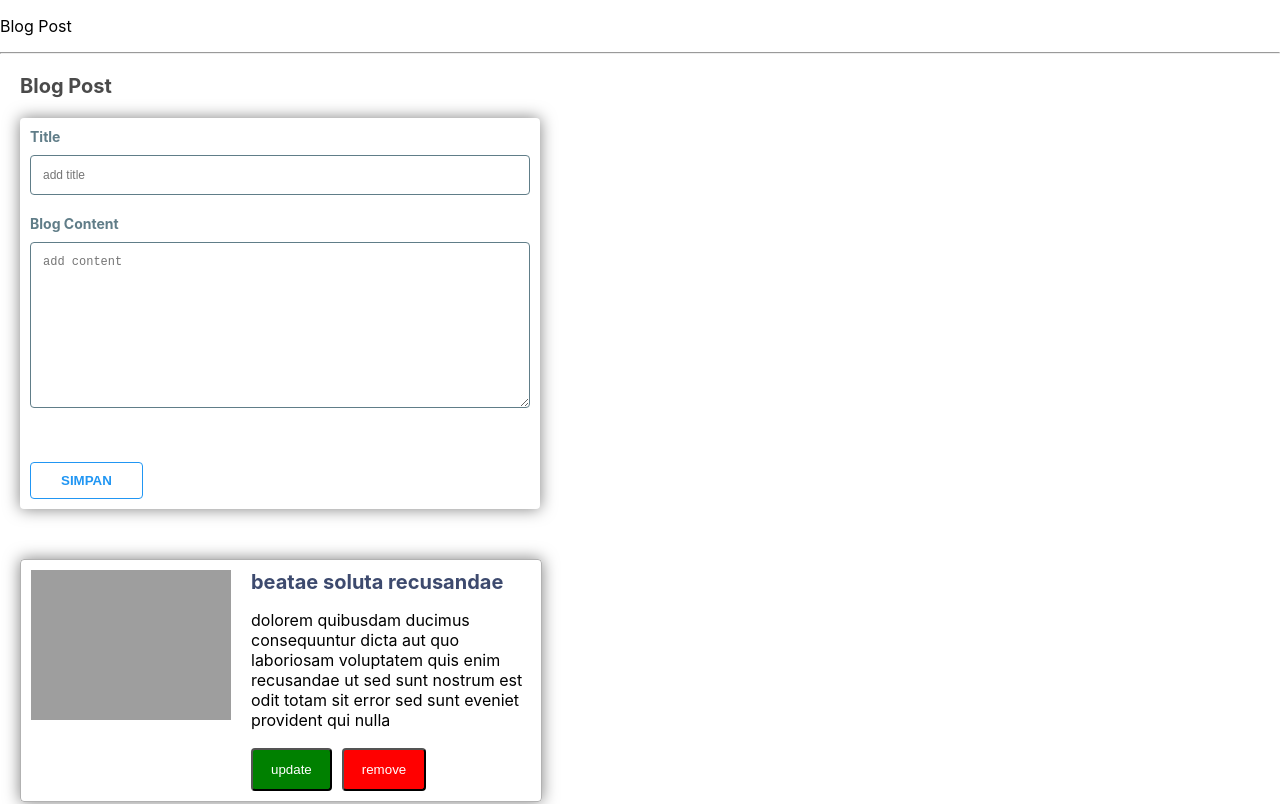
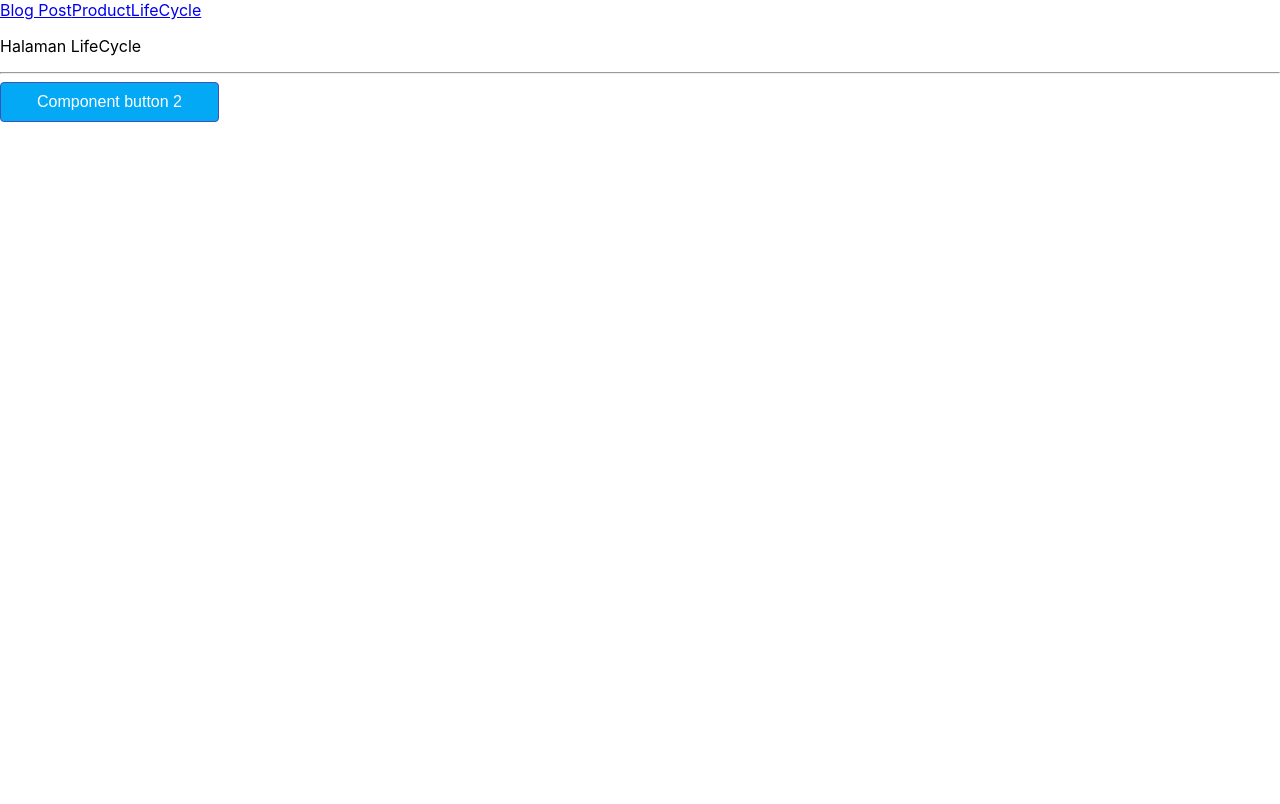
Before and after one commit to haidi20/belajar-react, a React (Create React App) app: page /lifecycle in a window 1280 px wide. Shown: the top 804 px of the page. Built offline with nearby package versions, Linux system fonts and the light colour scheme; data requests are answered from the project's data file; grey boxes are pictures that could not be loaded.

Commit message:
menambahkan-route-dan-link

```diff
--- a/package.json
+++ b/package.json
@@ -6,6 +6,8 @@
     "axios": "^0.19.0",
     "react": "^16.9.0",
     "react-dom": "^16.9.0",
+    "react-router": "^5.0.1",
+    "react-router-dom": "^5.0.1",
     "react-scripts": "3.1.1"
   },
   "scripts": {
--- a/src/container/BlogPost/BlogPost.jsx
+++ b/src/container/BlogPost/BlogPost.jsx
@@ -95,6 +95,8 @@
     render(){
         return (
             <Fragment>
+                <p>Halaman BlogPost</p>
+                <hr/>
                 <p className="section-title">Blog Post</p>
                 <div className="form-add-post">
                     <label htmlFor="title">Title</label>
--- a/src/container/Home/Home.jsx
+++ b/src/container/Home/Home.jsx
@@ -1,8 +1,11 @@
-import React, {Component} from 'react';
+import React, {Component, Fragment} from 'react';
+
 // import YouTubeComp from '../../component/YouTubeComp/YouTubeComp';
-// import Product from '../Product/Product';
-// import LifeCycleComp from '../LifeCycleComp/LifeCycleComp';
+import Product from '../Product/Product';
+import LifeCycleComp from '../LifeCycleComp/LifeCycleComp';
 import BlogPost from '../BlogPost/BlogPost';
+
+import { BrowserRouter as Router, Route, Link } from "react-router-dom";
 
 class Home extends Component {
     state = {
@@ -18,10 +21,11 @@
     }
     render(){
         return (
+            <Router>
                 <div>
                     {/* <p>YouTube Component</p>
-                <hr/> */}
-                {/* <YouTubeComp
+                    <hr/>
+                    <YouTubeComp
                         time="7.12"
                         title="react pertama"
                         desc="masih mudah"/>
@@ -49,11 +53,22 @@
                         this.state.showComponent ? <LifeCycleComp /> : null
                     } */}
 
-                <p>Blog Post</p>
+                    {/* <p>Blog Post</p>
                     <hr/>
 
-                <BlogPost></BlogPost>
+                    <BlogPost /> */}
                 </div>
+                <Fragment>
+                    <div>
+                        <Link to="/">Blog Post</Link>
+                        <Link to="/product">Product</Link>
+                        <Link to="/lifecycle">LifeCycle</Link>
+                    </div>
+                    <Route path="/" exact component={BlogPost} />
+                    <Route path="/product" component={Product} />
+                    <Route path="/lifecycle" component={LifeCycleComp}/>
+                </Fragment>
+            </Router>
         )
     }
 }
--- a/src/container/LifeCycleComp/LifeCycleComp.jsx
+++ b/src/container/LifeCycleComp/LifeCycleComp.jsx
@@ -1,4 +1,4 @@
-import React, {Component} from 'react';
+import React, {Component, Fragment} from 'react';
 import './LifeCycleComp.css';
 
 class LifeCycleComp extends Component {
@@ -54,7 +54,11 @@
     render(){
         console.log('render');
         return(
-            <button className="btn" onClick={this.changeCount}>Component button {this.state.count}</button>
+            <Fragment>
+                <p>Halaman LifeCycle</p>
+                <hr/>
+                <button className="btn" onClick={this.changeCount}>Component button {this.state.count}</button>
+            </Fragment>
         )
     }
 }
--- a/src/container/Product/Product.jsx
+++ b/src/container/Product/Product.jsx
@@ -16,6 +16,8 @@
     render(){
         return (
             <Fragment>
+                <p>Halaman Product</p>
+                <hr/>
                 <div className="header">
                     <div className="logo">
                         <img src="https://etanee.id/img/content/img_logo_etanee_white.svg" alt=""/>
```
Also changed, not shown: 1 other file (tests, documents, lock files or other folders). Lines whose indentation alone changed are shown as unchanged.
